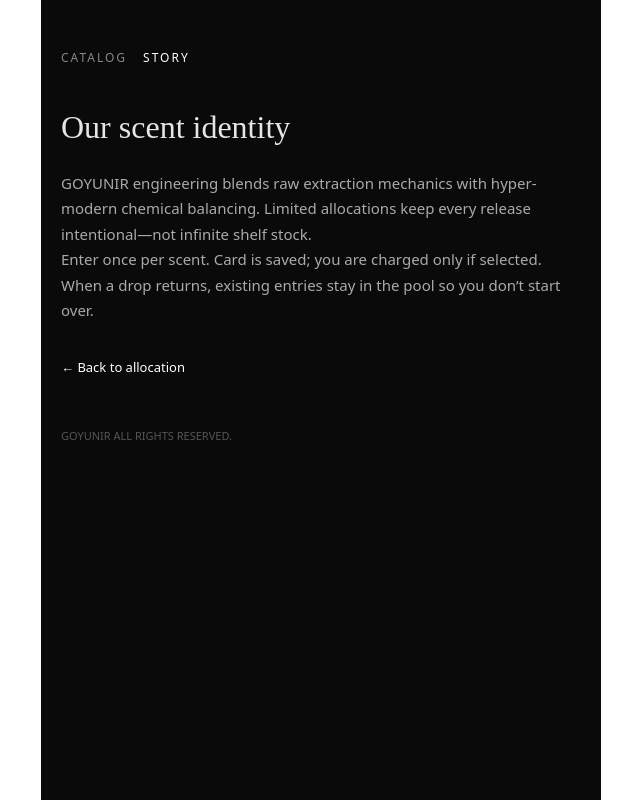
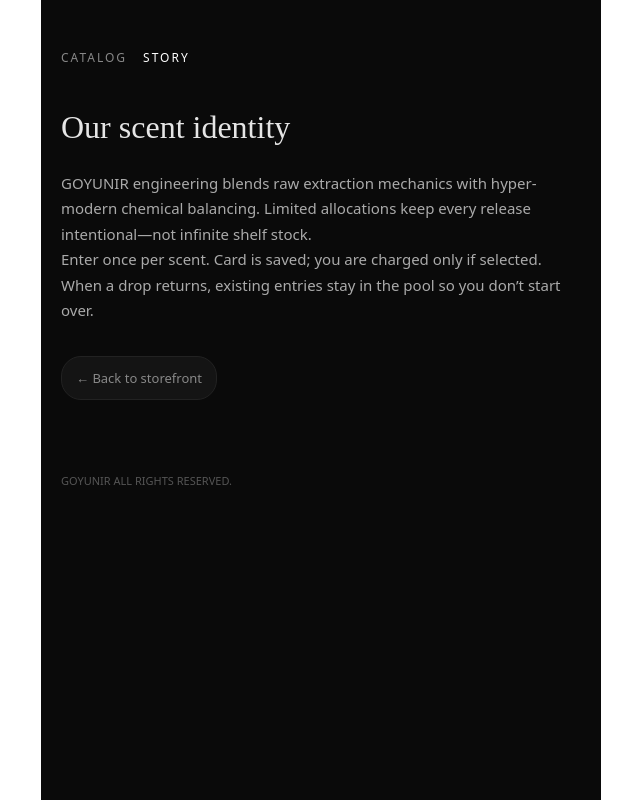
Before and after one commit to GOYUNIR/customAttempt_1, a Next.js app in the folder e-commerce-store/: page /story in a window 1280 px wide. Shown: the whole page, without its empty margins (319-959 px from the left). Built offline with nearby package versions, Linux system fonts and the light colour scheme.

Commit message:
rebuild admin portal (orders, self-test, unified drops/system tabs), checkout glass+paper texture, bigger back links

```diff
--- a/e-commerce-store/app/story/page.tsx
+++ b/e-commerce-store/app/story/page.tsx
@@ -1,4 +1,6 @@
 import { GOYUNIR_STORE_SUITE } from '@/goyunir.config';
+import Link from 'next/dist/client/link';
+const configPalette = GOYUNIR_STORE_SUITE.themeColors;
 
 export default function StoryPage() {
   return (
@@ -15,8 +17,7 @@ export default function StoryPage() {
         Enter once per scent. Card is saved; you are charged only if selected. When a drop returns, existing entries stay in the pool so you don’t start over.
       </p>
       <a href="/" style={{ display: 'inline-block', marginTop: 32, color: '#fff', fontSize: 13 }}>
-        ← Back to allocation
-      </a>
+        <Link href="/" style={{ fontSize: '13px', color: configPalette.textMuted, textDecoration: 'none', display: 'inline-block', marginBottom: '24px', padding: '10px 14px', borderRadius: '20px', background: 'rgba(255,255,255,0.04)', border: `1px solid ${configPalette.cardBorder}` }}>← Back to storefront</Link>      </a>
       <p style={{ marginTop: 48, fontSize: 11, color: '#555' }}>
         {GOYUNIR_STORE_SUITE.brandFooterData.corporateEntityCopyright}
       </p>
```
